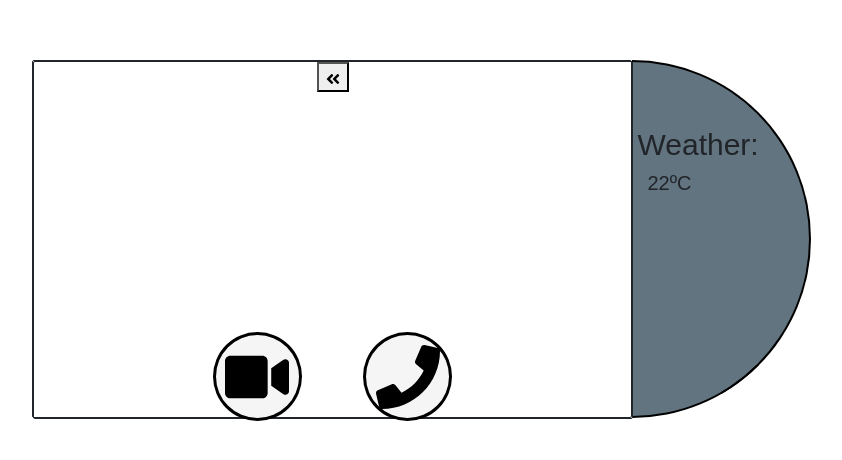
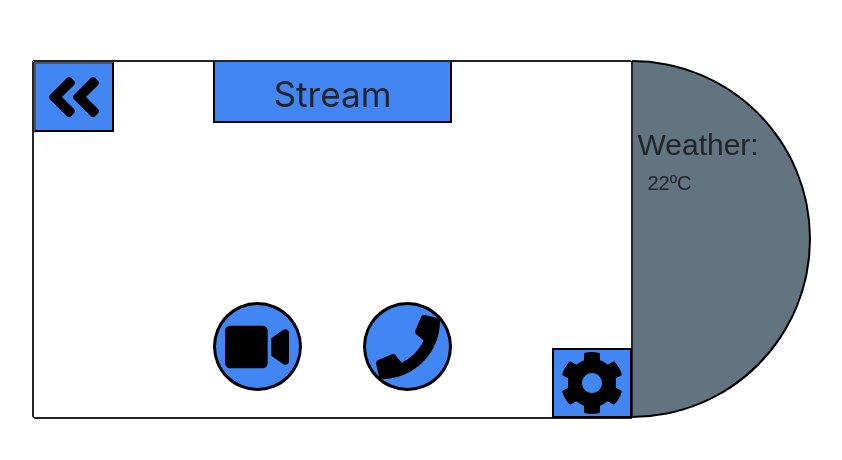
Before and after one commit to GoncaloPeixe12/IIPM, a React (Create React App) app: page /StreamFunc in a window 1280 px wide. Shown: the part 190-650 px from the top of the page, without its empty margins (211-1053 px from the left). Built offline with nearby package versions, Linux system fonts and the light colour scheme.

Commit message:
Finished Stream Menu

```diff
--- a/src/Components/MainOptions.js
+++ b/src/Components/MainOptions.js
@@ -1,10 +1,9 @@
 import React, {Component} from 'react';
 import '../style/Home.css';
 import '../style/MainOptions.css';
-import {Link, } from 'react-router-dom';
 
 import 'bootstrap/dist/css/bootstrap.css';
-import { FaHome, FaAngleDoubleLeft } from "react-icons/fa";
+import { FaAngleDoubleLeft } from "react-icons/fa";
 import Button from 'react-bootstrap/Button';
 
 
--- a/src/Components/Streaming/Menu.js
+++ b/src/Components/Streaming/Menu.js
@@ -1,7 +1,7 @@
 import React, { Component } from 'react';
 import '../../style/Streaming/Menu.css';
-import {FaAngleDoubleLeft } from 'react-icons/fa';
-import {Link, } from 'react-router-dom';
+import {FaAngleDoubleLeft, FaCog } from 'react-icons/fa';
+import { withRouter } from 'react-router';
 
 class Menu extends Component{
     static context = {
@@ -11,7 +11,9 @@ class Menu extends Component{
     render(){
         return(
             <div className={'optionsMenu'}>
-                <button><FaAngleDoubleLeft/></button>
+                <button className={'backButton'} onClick={() => this.props.history.go(-1)}><FaAngleDoubleLeft/></button>
+                <div className={'menuText'}>Stream</div>
+                <button className={'settingsButton'}><FaCog/></button>
             </div>
         )
     }
--- a/src/Components/Streaming/StreamMenu.js
+++ b/src/Components/Streaming/StreamMenu.js
@@ -1,8 +1,8 @@
 import React, { Component } from 'react';
 import '../../style/Streaming/StreamMenu.css';
-import {FaPhone, FaVideo } from 'react-icons/fa';
+import {FaPhone, FaVideo, FaCog, FaAngleDoubleLeft } from 'react-icons/fa';
 import { Redirect  } from 'react-router-dom';
-import Menu from './Menu';
+import '../../style/Streaming/Menu.css';
 import '../../style/Home.css';
 
 class StreamMenu extends Component{
@@ -35,13 +35,15 @@ class StreamMenu extends Component{
         return(
 
             <div className={'Home'}>
-                <Menu/>
 
                 <div className={'menu'}>
+                    <button className={'backButton notBackground'} onClick={() => this.props.history.go(-1)}><FaAngleDoubleLeft size='4em'/></button>
+                    <div className={'menuText notBackground'}>Stream</div>
                     <div className={'buttonContainer'}>
-                        <button className={'roundButton'} onClick={this.handleCall}><FaPhone size='4em'/></button>
-                        <button className={'roundButton rightButton'} onClick={this.handleStream}><FaVideo size='4em'/></button>
+                        <button className={'roundButton notBackground'} onClick={this.handleCall}><FaPhone size='4em'/></button>
+                        <button className={'roundButton rightButton notBackground'} onClick={this.handleStream}><FaVideo size='4em'/></button>
                     </div>
+                    <button className={'settingsButton notBackground'}><FaCog size='4em'/></button>
                 </div>
             </div>
         )
--- a/src/style/Streaming/Menu.css
+++ b/src/style/Streaming/Menu.css
@@ -1,6 +1,34 @@
-.options{
+.optionsMenu{
     z-index: 2;
     position: absolute;
     height: 100%;
     width: 100%;
 }
+
+.backButton{
+    left: 0;
+    top: 0;
+    position: absolute;
+    border-bottom: 2px solid black;
+    border-right: 2px solid black;
+}
+
+.menuText{
+    width:40%;
+    padding-top: 1%;
+    bottom: 85%;
+    font-size:220%;
+    border-bottom: 2px solid black;
+    border-left: 2px solid black;
+    border-right: 2px solid black;
+    display: inline-block;
+    text-align: center;
+}
+
+.settingsButton{
+    bottom: 0;
+    right: 0;
+    position: absolute;
+    border-top: 2px solid black;
+    border-left: 2px solid black;
+}
--- a/src/style/Streaming/StreamMenu.css
+++ b/src/style/Streaming/StreamMenu.css
@@ -13,6 +13,7 @@
 }
 
 .roundButton{
+    z-index: 3;
     position: relative;
     top: 35%;
     left: 20%;
@@ -28,3 +29,7 @@
     right: 20%;
     left: auto;
 }
+
+.notBackground{
+    background-color: #4286f4;
+}
```
Also changed, not shown: src/Components/Streaming/Streaming.js (deleted), 1 other file (tests, documents, lock files or other folders).
